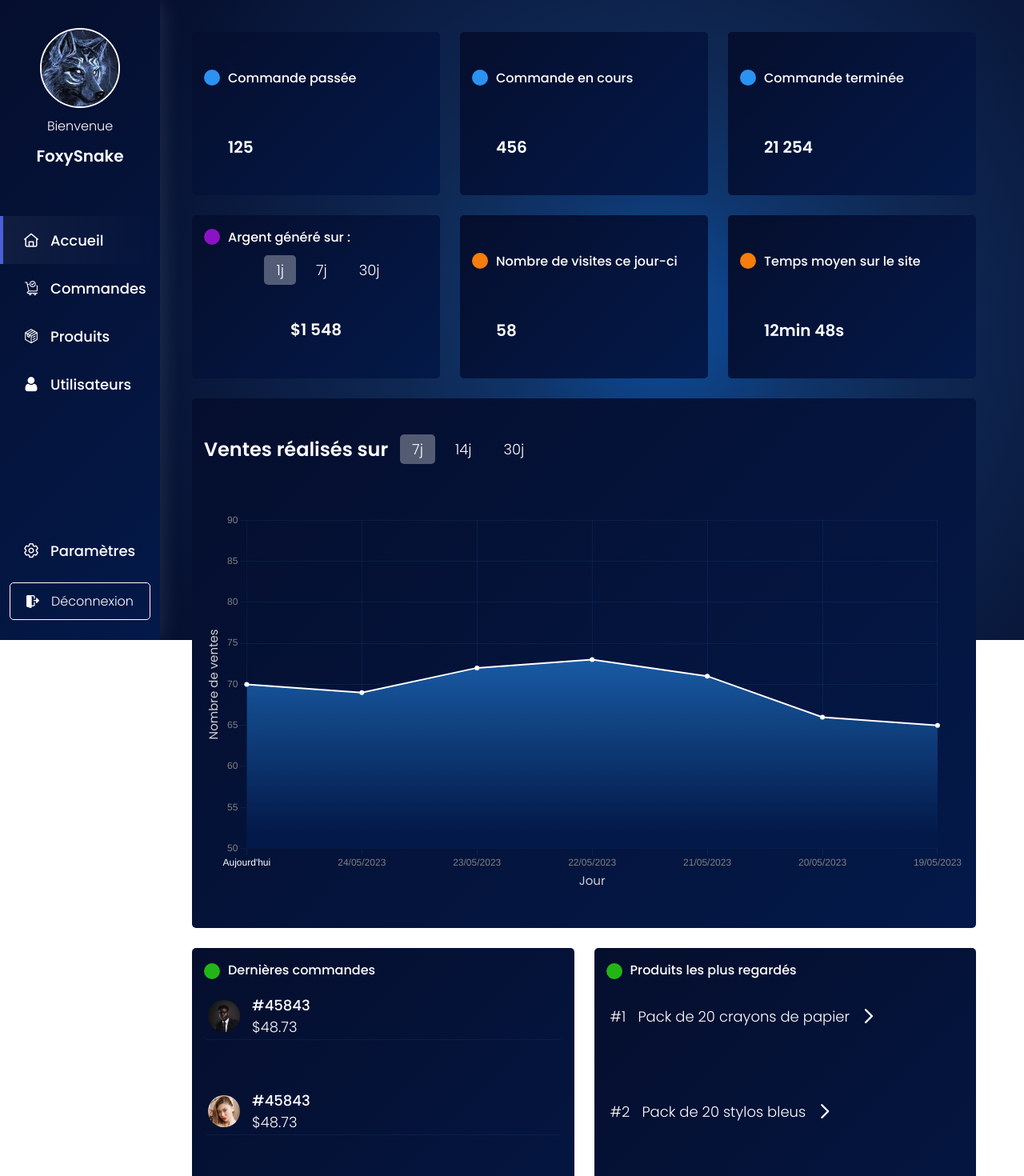
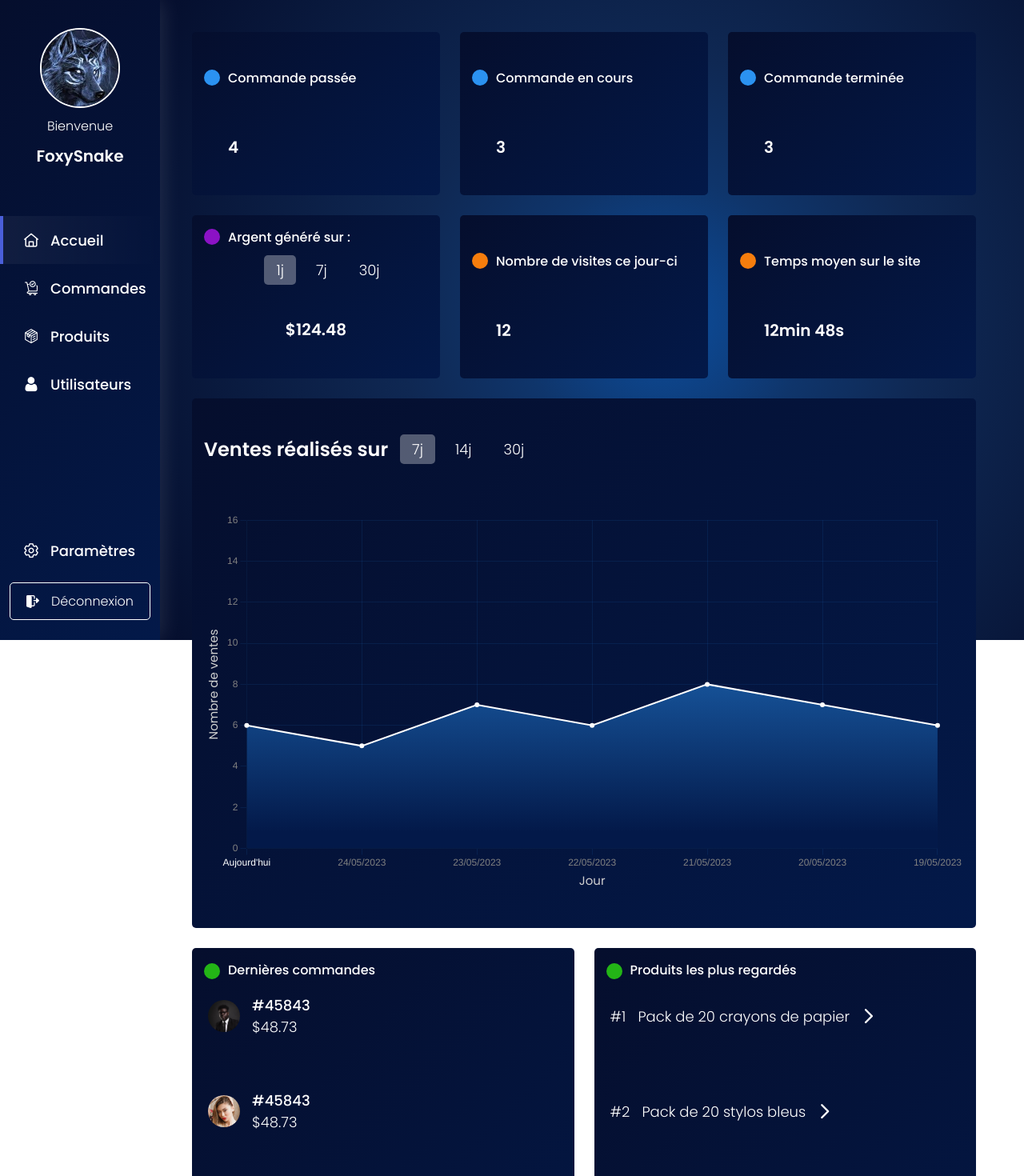
Before and after one commit to FoxySnakes/DashBoard, an Angular app: page /home in a window 1280 px wide. Shown: the top 1470 px of the page at 80% size. Built offline with nearby package versions, Linux system fonts and the light colour scheme.

Commit message:
fix last bugs

```diff
--- a/src/app/modules/home/home.component.html
+++ b/src/app/modules/home/home.component.html
@@ -6,21 +6,21 @@
             <div class="color-bubble"></div>
             <h3>Commande passée</h3>
         </div>
-        <p>125</p>
+        <p>{{orderPlaced.length}}</p>
     </div>
     <div class="order-pending container">
         <div>
             <div class="color-bubble"></div>
             <h3>Commande en cours</h3>
         </div>
-        <p>456</p>
+        <p>{{orderPending.length}}</p>
     </div>
     <div class="order-finish container">
         <div>
             <div class="color-bubble"></div>
             <h3>Commande terminée</h3>
         </div>
-        <p>21 254</p>
+        <p>{{orderCompleted.length}}</p>
     </div>
 
     <!-------------------- Site Data -------------------->
@@ -30,7 +30,7 @@
                 <div class="color-bubble"></div>
                 <h3>Nombre de visites ce jour-ci</h3>
             </div>
-            <p>58</p>
+            <p>12</p>
         </div>
         <div class="average-time container">
             <div>
@@ -76,9 +76,9 @@
             </div>
         </div>
         <div class="value">
-            <p class="day-money-generate">$1 548</p>
-            <p class="week-money-generate">$12 618</p>
-            <p class="month-money-generate">$60 483</p>
+            <p class="day-money-generate">$124.48</p>
+            <p class="week-money-generate">$907.78</p>
+            <p class="month-money-generate">$4 341.73</p>
         </div>
     </div>
 
--- a/src/app/modules/home/home.component.ts
+++ b/src/app/modules/home/home.component.ts
@@ -1,5 +1,6 @@
 import { Component, OnInit } from '@angular/core';
 import { Chart} from 'chart.js/auto';
+import { OrderStatus } from 'src/app/models/order';
 import { orders, products, users } from 'src/assets/data';
 
 @Component({
@@ -9,16 +10,21 @@ import { orders, products, users } from 'src/assets/data';
 })
 export class HomeComponent implements OnInit {
 
+  orderPlaced = orders.filter(order => order.state == OrderStatus.Placed)
+  orderPending = orders.filter(order => order.state == OrderStatus.Pending)
+  orderCompleted = orders.filter(order => order.state == OrderStatus.Completed)
+
   bestProducts = products.sort((a, b) => a.id - b.id).slice(0, 5);
   recentOrders = orders.sort((a, b) => a.dateCreated.getDate() - b.dateCreated.getDate()).slice(0, 5);
 
   canvas : any;
   today = new Date(Date.now());
   salesData = [
-    70, 69, 72, 73, 71, 66, 65, 69, 68, 62,
-    66, 70, 74, 79, 73, 77, 72, 76, 81, 75,
-    72, 75, 79, 75, 77, 80, 76, 75, 79, 81
+    6, 5, 7, 6, 8, 7, 6, 8, 7, 9,
+    8, 6, 7, 6, 8, 7, 6, 8, 7, 9,
+    8, 6, 7, 6, 8, 7, 6, 8, 7, 9
   ];
+
   dates = Array.from({ length: 30 }, (x, i) => {
     const date = new Date(this.today)
     date.setDate(this.today.getDate() - i)
@@ -93,8 +99,8 @@ export class HomeComponent implements OnInit {
             ticks : {
               color: '#808080'
             },
-            suggestedMax: 90,
-            suggestedMin: 50,
+            suggestedMax: 15,
+            suggestedMin: 0,
             display: true,
             title: {
               display: true,
@@ -143,7 +149,7 @@ export class HomeComponent implements OnInit {
       return user;
     }
     else{
-      //console.error(`No user exist with Id ${userId}`)
+      console.error(`No user exist with Id ${userId}`)
       return null;
     }
   }
--- a/src/app/modules/home/home2.component.scss
+++ b/src/app/modules/home/home2.component.scss
@@ -46,9 +46,6 @@
             >div > img{
                 border-radius: 100%;
             }
-        }
-        .order:not(:last-child){
-            border-bottom: solid 1px rgba(43, 146, 241, 0.1);
         }
 
         hr {
--- a/src/app/modules/orders/orders.component.scss
+++ b/src/app/modules/orders/orders.component.scss
@@ -50,10 +50,10 @@
                     border-left: solid 2px white;
                 }
 
-                &:nth-child(1),
-                &:nth-child(5) {
+                &:nth-child(1){
                     width: 100px;
-                    text-align: center;
+                    display: flex;
+                    justify-content: center;
                 }
 
                 &:nth-child(2) {
@@ -66,6 +66,10 @@
 
                 &:nth-child(4) {
                     width: 150px;
+                }
+
+                &:nth-child(5) {
+                    width: 100px;
                 }
 
                 >p {
```
